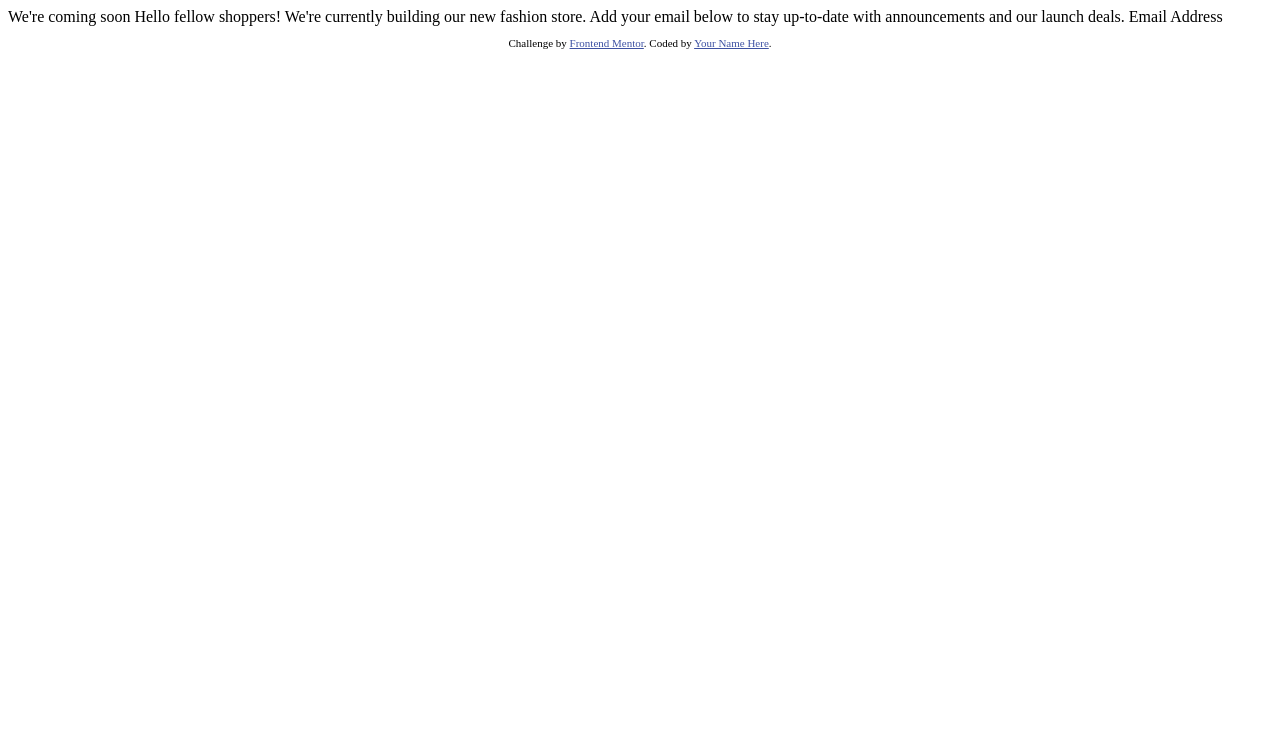
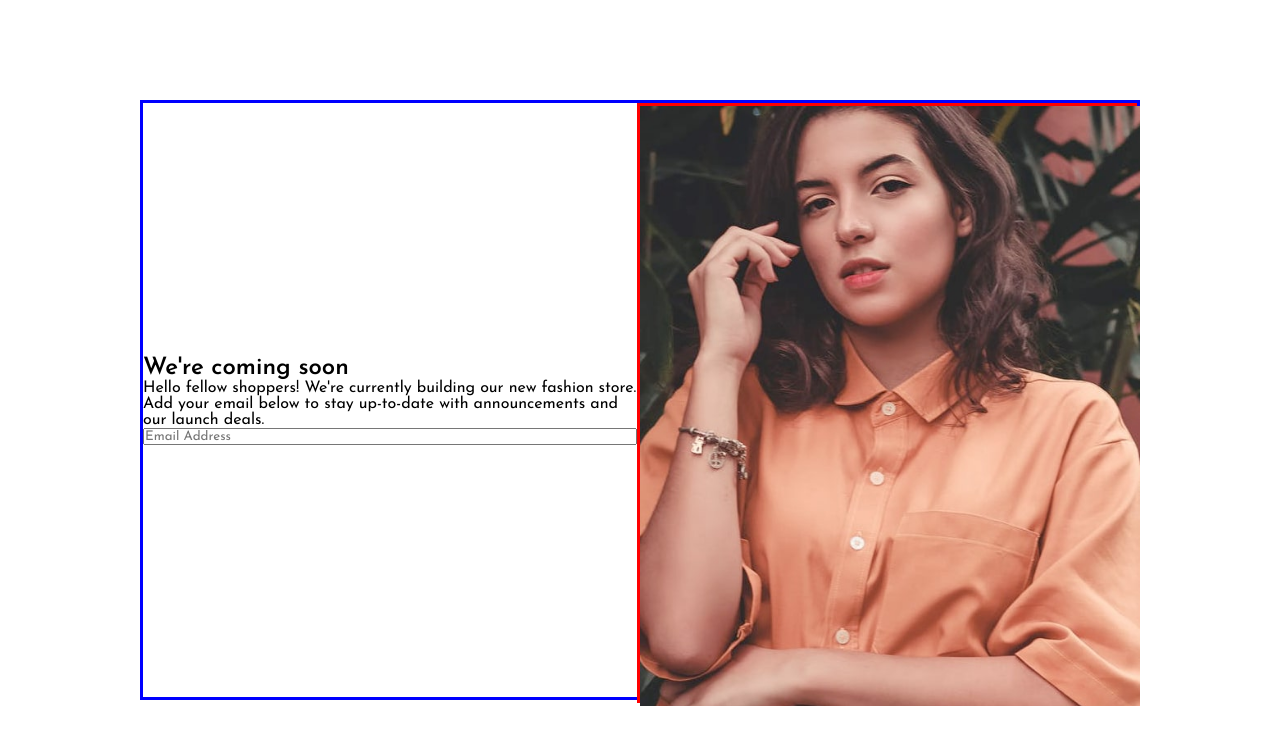
Before and after one commit to francis15-0/base-apparel-project, a plain HTML site: page index.html in a window 1280 px wide. Drawn offline with Linux system fonts and the light colour scheme.

Commit message:
v2 add the styles for the components

```diff
--- a/index.html
+++ b/index.html
@@ -7,6 +7,11 @@
   <link rel="icon" type="image/png" sizes="32x32" href="./images/favicon-32x32.png">
 
   <title>Frontend Mentor | Base Apparel coming soon page</title>
+  <link rel="stylesheet" href="style.css">
+
+  <link rel="preconnect" href="https://fonts.googleapis.com">
+<link rel="preconnect" href="https://fonts.gstatic.com" crossorigin>
+<link href="https://fonts.googleapis.com/css2?family=Josefin+Sans:wght@300;400;600&display=swap" rel="stylesheet">
 
   <!-- Feel free to remove these styles or customise in your own stylesheet 👍 -->
   <style>
@@ -15,19 +20,27 @@
   </style>
 </head>
 <body>
+  <wrapper class="wrapper-flex">
+    <div class="left-flex">
+      <h2>
+        We're coming soon
+      </h2>
+        <p>
+          Hello fellow shoppers! We're currently building our new fashion store.
+          Add your email below to stay up-to-date with announcements and our launch deals.
+        </p>
+      <input type="email" required placeholder="Email Address">
+    </div>
+    <div class="right">
+      <img src="images/hero-desktop.jpg">
+    </div>
+  </wrapper>
 
-  We're coming soon
 
-  Hello fellow shoppers! We're currently building our new fashion store.
-  Add your email below to stay up-to-date with announcements and our launch deals.
 
-  Email Address
 
-  <footer>
-    <p class="attribution">
-      Challenge by <a href="https://www.frontendmentor.io?ref=challenge" target="_blank">Frontend Mentor</a>.
-      Coded by <a href="#">Your Name Here</a>.
-    </p>
-  </footer>
+
+
+
 </body>
 </html>
--- /dev/null
+++ b/style.css
@@ -0,0 +1,41 @@
+*{
+    box-sizing: border-box;
+    margin: 0;
+    padding: 0;
+    font-family: 'Josefin Sans', sans-serif;
+
+}
+body{
+    height: 100vh;
+    display: flex;
+    justify-content: center;
+    align-items: center;
+}
+
+.wrapper-flex{
+    width: 1000px;
+    height: 600px;
+    display: flex;
+    flex-direction: row;
+    border: 3px solid blue;
+
+}
+
+.left-flex{
+    width: 500px;
+    display: flex;
+    flex-direction: column;
+    justify-content: center;
+}
+
+.right{
+    width: 500px;
+    height: 600px;
+    border: 3px solid red;
+}
+
+img{
+    width: 500px;
+    height: 600px;
+    object-fit: cover;
+}
```
